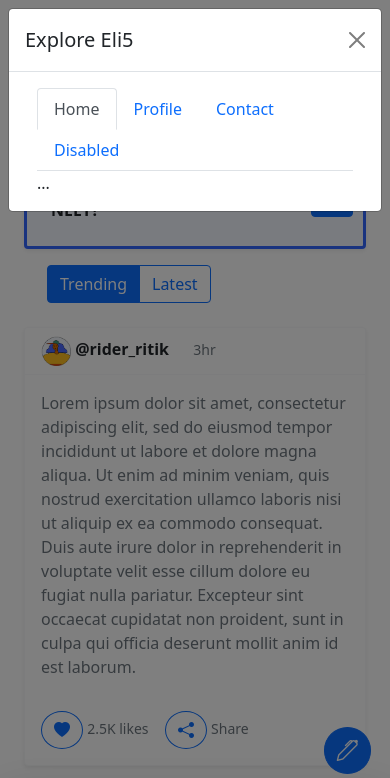
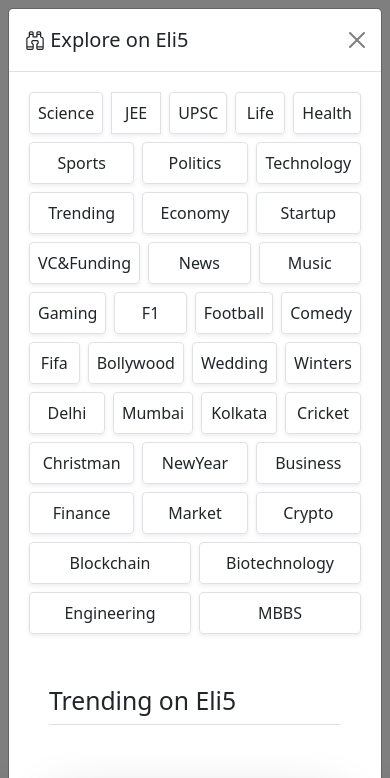
Before and after one commit to ritiksp/eli5.github.io, a plain HTML site: page feed.html in a window 390 px wide. Both pictures are taken after a click on the button "Explore". Shown: the top 778 px of the page. Drawn offline with nearby package versions, Linux system fonts and the light colour scheme.

Commit message:
changes
FE

```diff
--- a/feed.html
+++ b/feed.html
@@ -276,27 +276,105 @@
         <div class="modal-dialog">
         <div class="modal-content">
             <div class="modal-header">
-            <h5 class="modal-title" id="exampleModalLabel">Explore Eli5</h5>
+            <h5 class="modal-title" id="exampleModalLabel"><i class="bi bi-binoculars"></i>  Explore on Eli5</h5>
             <button type="button" class="btn-close" data-bs-dismiss="modal" aria-label="Close"></button>
             </div>
             <div class="modal-body">
                 <div class="container">
-                    <nav>
-                        <div class="nav nav-tabs" id="nav-tab" role="tablist">
-                          <button class="nav-link active" id="nav-home-tab" data-bs-toggle="tab" data-bs-target="#nav-home" type="button" role="tab" aria-controls="nav-home" aria-selected="true">Home</button>
-                          <button class="nav-link" id="nav-profile-tab" data-bs-toggle="tab" data-bs-target="#nav-profile" type="button" role="tab" aria-controls="nav-profile" aria-selected="false">Profile</button>
-                          <button class="nav-link" id="nav-contact-tab" data-bs-toggle="tab" data-bs-target="#nav-contact" type="button" role="tab" aria-controls="nav-contact" aria-selected="false">Contact</button>
-                          <button class="nav-link" id="nav-disabled-tab" data-bs-toggle="tab" data-bs-target="#nav-disabled" type="button" role="tab" aria-controls="nav-disabled" aria-selected="false" disabled>Disabled</button>
-                        </div>
-                      </nav>
-                      <div class="tab-content" id="nav-tabContent">
-                        <div class="tab-pane fade show active" id="nav-home" role="tabpanel" aria-labelledby="nav-home-tab" tabindex="0">...</div>
-                        <div class="tab-pane fade" id="nav-profile" role="tabpanel" aria-labelledby="nav-profile-tab" tabindex="0">...</div>
-                        <div class="tab-pane fade" id="nav-contact" role="tabpanel" aria-labelledby="nav-contact-tab" tabindex="0">...</div>
-                        <div class="tab-pane fade" id="nav-disabled" role="tabpanel" aria-labelledby="nav-disabled-tab" tabindex="0">...</div>
+                    <div class="row text-center">
+                        <div class="col m-1 p-2 border border-1 rounded shadow-sm">Science</div>
+                        <div class="col m-1 p-2 border border-1rounded shadow-sm">JEE</div>
+                        <div class="col m-1 p-2 border border-1 rounded shadow-sm">UPSC</div>
+                        <div class="col m-1 p-2 border border-1 rounded shadow-sm">Life</div>
+                        <div class="col m-1 p-2 border border-1 rounded shadow-sm">Health</div>
+                        <div class="col m-1 p-2 border border-1 rounded shadow-sm">Sports</div>
+                        <div class="col m-1 p-2 border border-1 rounded shadow-sm">Politics</div>
+                        <div class="col m-1 p-2 border border-1 rounded shadow-sm">Technology</div>
+                        <div class="col m-1 p-2 border border-1 rounded shadow-sm">Trending</div>
+                        <div class="col m-1 p-2 border border-1 rounded shadow-sm">Economy</div>
+                        <div class="col m-1 p-2 border border-1 rounded shadow-sm">Startup</div>
+                        <div class="col m-1 p-2 border border-1 rounded shadow-sm">VC&Funding</div>
+                        <div class="col m-1 p-2 border border-1 rounded shadow-sm">News</div>
+                        <div class="col m-1 p-2 border border-1 rounded shadow-sm">Music</div>
+                        <div class="col m-1 p-2 border border-1 rounded shadow-sm">Gaming</div>
+                        <div class="col m-1 p-2 border border-1 rounded shadow-sm">F1</div>
+                        <div class="col m-1 p-2 border border-1 rounded shadow-sm">Football</div>
+                        <div class="col m-1 p-2 border border-1 rounded shadow-sm">Comedy</div>
+                        <div class="col m-1 p-2 border border-1 rounded shadow-sm">Fifa</div>
+                        <div class="col m-1 p-2 border border-1 rounded shadow-sm">Bollywood</div>
+                        <div class="col m-1 p-2 border border-1 rounded shadow-sm">Wedding</div>
+                        <div class="col m-1 p-2 border border-1 rounded shadow-sm">Winters</div>
+                        <div class="col m-1 p-2 border border-1 rounded shadow-sm">Delhi</div>
+                        <div class="col m-1 p-2 border border-1 rounded shadow-sm">Mumbai</div>
+                        <div class="col m-1 p-2 border border-1 rounded shadow-sm">Kolkata</div>
+                        <div class="col m-1 p-2 border border-1 rounded shadow-sm">Cricket</div>
+                        <div class="col m-1 p-2 border border-1 rounded shadow-sm">Christman</div>
+                        <div class="col m-1 p-2 border border-1 rounded shadow-sm">NewYear</div>
+                        <div class="col m-1 p-2 border border-1 rounded shadow-sm">Business</div>
+                        <div class="col m-1 p-2 border border-1 rounded shadow-sm">Finance</div>
+                        <div class="col m-1 p-2 border border-1 rounded shadow-sm">Market</div>
+                        <div class="col m-1 p-2 border border-1 rounded shadow-sm">Crypto</div>
+                        <div class="col m-1 p-2 border border-1 rounded shadow-sm">Blockchain</div>
+                        <div class="col m-1 p-2 border border-1 rounded shadow-sm">Biotechnology</div>
+                        <div class="col m-1 p-2 border border-1 rounded shadow-sm">Engineering</div>
+                        <div class="col m-1 p-2 border border-1 rounded shadow-sm">MBBS</div>
                       </div>
 
                 </div>
+
+                <div class="container px-4 py-5" id="custom-cards">
+                    <h2 class="pb-2 border-bottom">Trending on Eli5</h2>
+
+                    <div class="row row-cols-1 row-cols-lg-3 align-items-stretch g-4 py-5">
+                      <div class="col">
+                        <div class="card card-cover h-100 overflow-hidden text-bg-dark rounded-4 shadow-lg" style="background-image: linear-gradient(to right, #000046 , #1CB5E0);;">
+                          <div class="d-flex flex-column h-100 p-5 pb-3 text-white text-shadow-1">
+                            <h3 class="pt-2 mt-2 mb-2 display-6 lh-1 fw-bold">Can there be life on mars?</h3>
+                            <ul class="d-flex list-unstyled mt-auto">
+                              <li class="d-flex align-items-center me-3">
+                                <i class="bi bi-heart-fill"></i>
+                                <small>2K Likes</small>
+                              </li>
+                            </ul>
+                          </div>
+                        </div>
+                      </div>
+
+                      <div class="col">
+                        <div class="card card-cover h-100 overflow-hidden text-bg-dark rounded-4 shadow-lg" style="background-image: linear-gradient(to right, #36D1DC , #5B86E5);;">
+                          <div class="d-flex flex-column h-100 p-5 pb-3 text-white text-shadow-1">
+                            <h3 class="pt-2 mt-2 mb-2 display-6 lh-1 fw-bold">Why basics of computer software works with binary number?</h3>
+                            <ul class="d-flex list-unstyled mt-auto">
+                              <li class="d-flex align-items-center me-3">
+                                <i class="bi bi-heart-fill"></i>
+                                <small>2K Likes</small>
+                              </li>
+                            </ul>
+                          </div>
+                        </div>
+                      </div>
+
+                      <div class="col">
+                        <div class="card card-cover h-100 overflow-hidden text-bg-dark rounded-4 shadow-lg" style="background-image: linear-gradient(to right, #11998e , #38ef7d);;">
+                          <div class="d-flex flex-column h-100 p-5 pb-3 text-white text-shadow-1">
+                            <h3 class="pt-2 mt-2 mb-2 display-6 lh-1 fw-bold">Why everyone is creating reels on instagram?</h3>
+                            <ul class="d-flex list-unstyled mt-auto">
+                              <li class="d-flex align-items-center me-3">
+                                <i class="bi bi-heart-fill"></i>
+                                <small>2K Likes</small>
+                              </li>
+                            </ul>
+                          </div>
+                        </div>
+                      </div>
+
+
+
+
+                      </div>
+                    </div>
+                  </div>
+
             </div>
         </div>
         </div>
```
